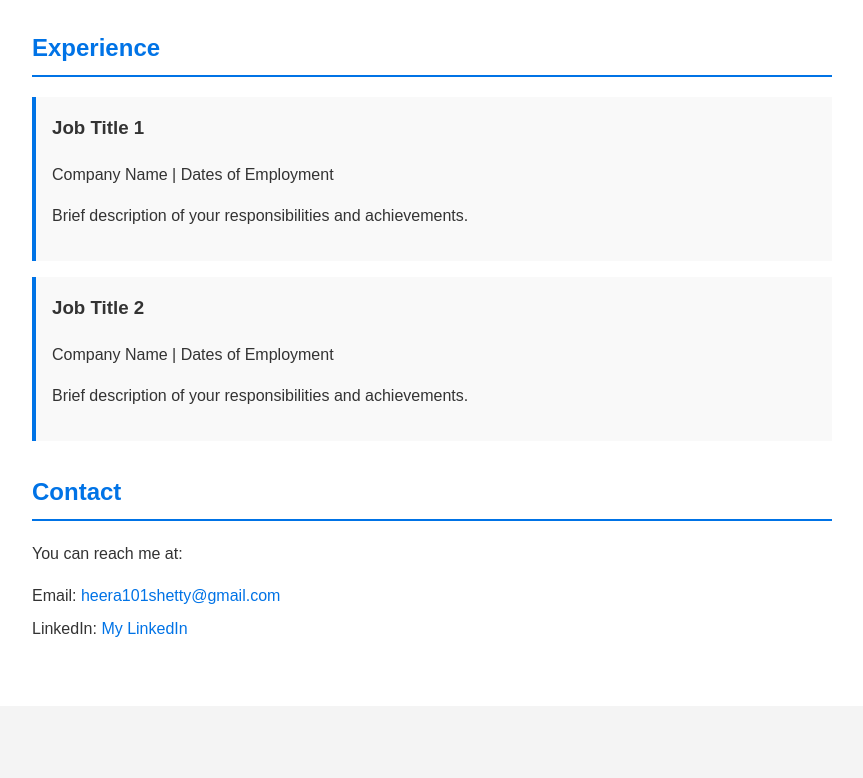
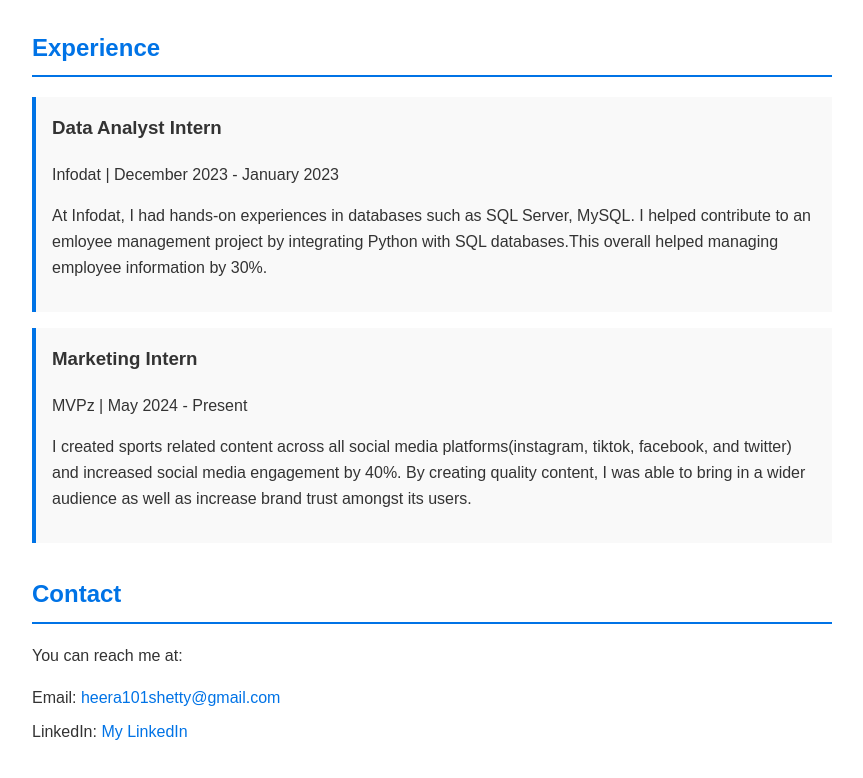
Before and after one commit to HeeraShetty/heera-portfolio, a website: page index.html in a window 1280 px wide. Shown: the part 790-1568 px from the top of the page, without its empty margins (208-1071 px from the left). Before the commit the page ends 1496 px from the top, so only its background shows below. Drawn offline with Linux system fonts and the light colour scheme.

Commit message:
Update index.html

```diff
--- a/index.html
+++ b/index.html
@@ -45,14 +45,14 @@
         <section id="experience">
             <h2>Experience</h2>
             <div class="job">
-                <h3>Job Title 1</h3>
-                <p>Company Name | Dates of Employment</p>
-                <p>Brief description of your responsibilities and achievements.</p>
+                <h3>Data Analyst Intern</h3>
+                <p>Infodat | December 2023 - January 2023</p>
+                <p>At Infodat, I had hands-on experiences in databases such as SQL Server, MySQL. I helped contribute to an emloyee management project by integrating Python with SQL databases.This overall helped managing employee information by 30%.</p>
             </div>
             <div class="job">
-                <h3>Job Title 2</h3>
-                <p>Company Name | Dates of Employment</p>
-                <p>Brief description of your responsibilities and achievements.</p>
+                <h3>Marketing Intern</h3>
+                <p>MVPz | May 2024 - Present</p>
+                <p>I created sports related content across all social media platforms(instagram, tiktok, facebook, and twitter) and increased social media engagement by 40%. By creating quality content, I was able to bring in a wider audience as well as increase brand trust amongst its users.</p>
             </div>
         </section>
 
```
